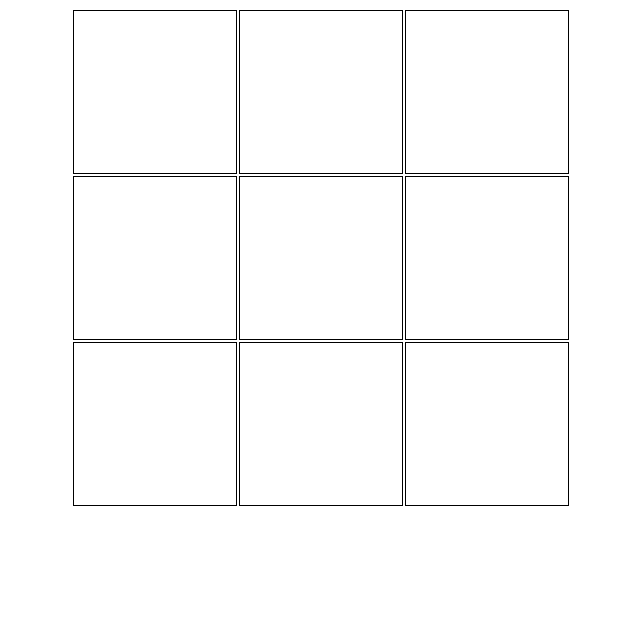
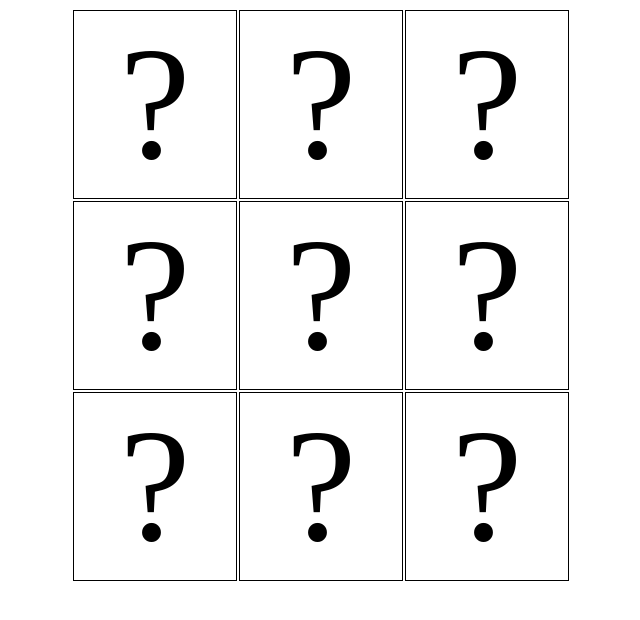
Before and after one commit to EricSeastrand/tic-tac-toe, a plain HTML site: page index.html in a window 1280 px wide. Shown: the whole page, without its empty margins (319-959 px from the left). Drawn offline with nearby package versions, Linux system fonts and the light colour scheme.

Commit message:
Wrote some javascript to reset the gameboard, and to find out which player owns a given square.

```diff
--- a/script.js
+++ b/script.js
@@ -0,0 +1,25 @@
+var gameboard; /* Declare a *variable* called 'gameboard'. */
+var whoseTurnIsIt; /* Declare a *variable* to remember whose turn it is. */
+
+/* Sets 'whoseTurnIsIt' to the other player. (whoever's turn it ISN'T) */
+function newTurn(){
+	if( whoseTurnIsIt === 'X' )
+		whoseTurnIsIt = 'Y';
+	else
+		whoseTurnIsIt = 'X';
+}
+
+/* Fill in all spaces with '?', to reset the gameboard. */
+function resetGameboard() {
+	gameboard = $('.tic-tac-toe-gameboard');
+		/* The *variable* 'gameboard' now refers to the gameboard as a whole. */
+
+	var allSpaces = gameboard.find('td').text('?');
+		/* Find all of the spaces, and set their text to "?". */
+
+	newTurn();
+}
+
+
+/* Tells the browser to run resetGameboard() when the page has loaded. */
+$(resetGameboard);
--- a/style.css
+++ b/style.css
@@ -16,7 +16,6 @@
 
 	width: 1em; /* em is relative to font-size, again, for smartphone adaptability. */
 	height: 1em;
-		/* Make the spaces squares. /*
-
+		/* Make the spaces squares. */
 
 }
```
Also changed, not shown: preview.png.
